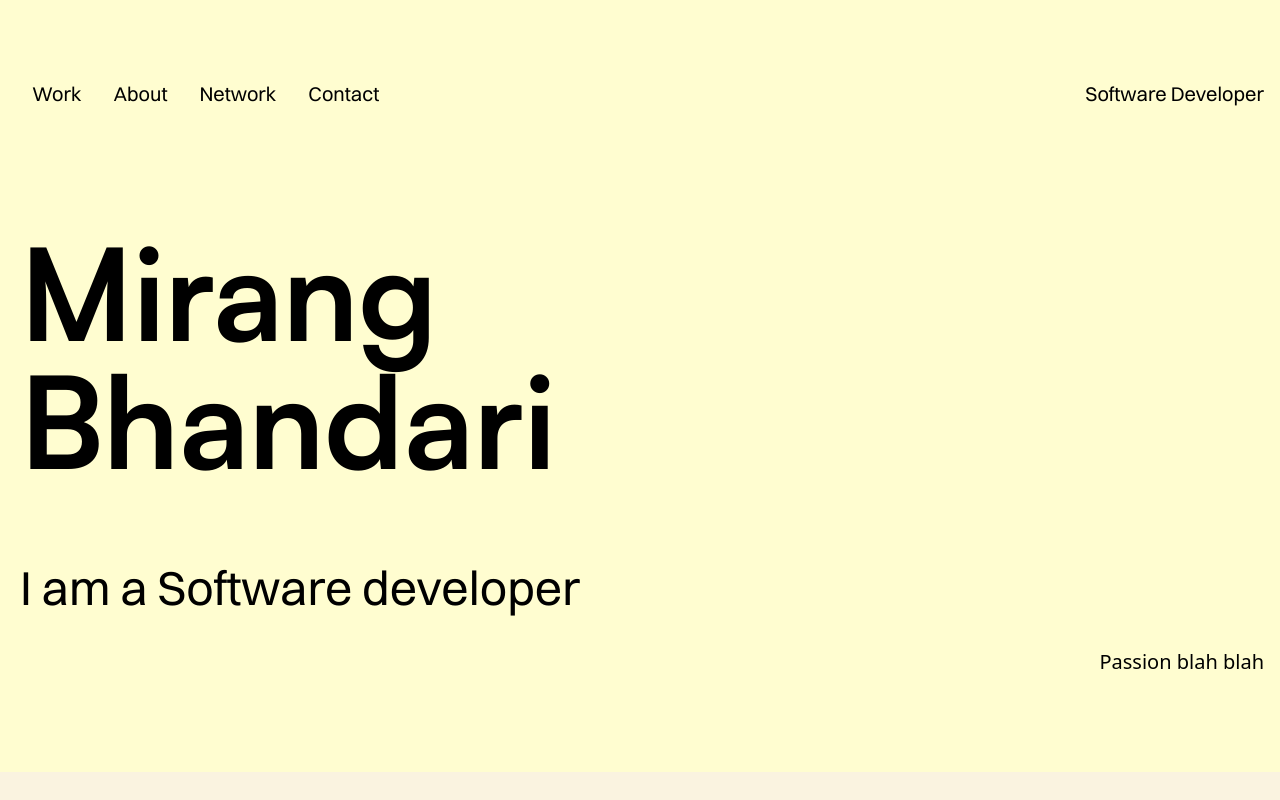
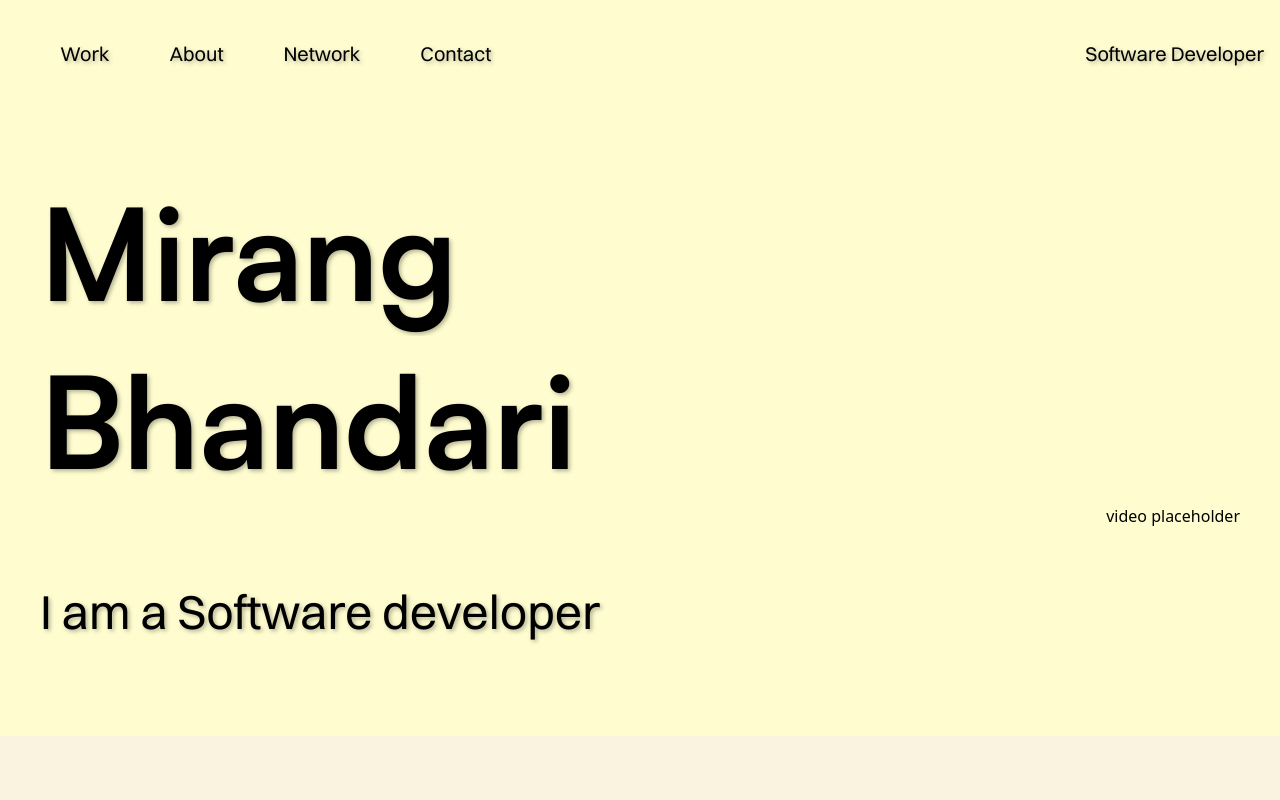
Before and after one commit to Bloodwingv2/My-Portfolio, a React (Vite) app: page / in a window 1280 px wide. Shown: the top 800 px of the page. Built offline with nearby package versions, Linux system fonts and the light colour scheme.

Commit message:
Added more placeholders for landing page

```diff
--- a/src/App.css
+++ b/src/App.css
@@ -1,4 +1,19 @@
 @import "tailwindcss";
+
+
+@layer utilities {
+  .text-shadow {
+    text-shadow: 2px 2px 4px rgba(0, 0, 0, 0.3);
+  }
+
+  .text-shadow-lg {
+    text-shadow: 4px 4px 8px rgba(0, 0, 0, 0.5);
+  }
+
+  .text-shadow-glow {
+    text-shadow: 0 0 10px rgba(255, 255, 255, 0.8);
+  }
+}
 
 /* Satoshi Font */
 @font-face {
--- a/src/App.tsx
+++ b/src/App.tsx
@@ -10,6 +10,36 @@ function App() {
   const landingText = ["a Software developer", "an Open-Source Contributor", "a Part-time Designer", "a Tech-Enthusiast"]; // Place holder
 
   useEffect(() => {
+
+    // Timeline for "Mirang Bhandari" - plays once
+    const onceTl = gsap.timeline({
+      ease: "power2.inOut",
+    });
+
+    // Scramble both lines simultaneously
+    onceTl.to("#scramble-first", {
+      scrambleText: {
+        text: "Mirang",
+        chars: "カタカナひらがな漢字ア",
+        speed: 1.0,
+        revealDelay: 0.3,
+        tweenLength: false,
+      },
+      duration: 2.0,
+      ease: "power1.inOut",
+    }, 0)
+    .to("#scramble-last", {
+      scrambleText: {
+        text: "Bhandari",
+        chars: "カタカナひらがな漢字ア",
+        speed: 1.0,
+        revealDelay: 0.3,
+        tweenLength: false,
+      },
+      duration: 2.0,
+      ease: "power1.inOut",
+    }, 0); // The 0 makes them animate at the same time
+
     const tl = gsap.timeline({
       id: "text-scramble",
       repeat: -1,
@@ -34,6 +64,7 @@ function App() {
     });
 
   return () => {
+    onceTl.kill();
     tl.kill();
   };
 }, []);
@@ -41,20 +72,21 @@ function App() {
   return (
     <main>
       <div>
-        <section className='w-full bg-[#FFFDD0] py-20'>
+        <section className='w-full bg-[#FFFDD0] py-10'>
           <div>
-            <ul className='font-switzer flex flex-row'>
-              <li className='gap-x-10 pl-8 text-xl'>Work</li>
-              <li className='gap-x-10 pl-8 text-xl'>About</li>
-              <li className='gap-x-10 pl-8 text-xl'>Network</li>
-              <li className='gap-x-10 pl-8 text-xl'>Contact</li>
-              <li className='gap-x-10 pl-8 text-xl ml-auto pr-4'>Software Developer</li>
+            <ul className='text-shadow font-switzer flex flex-row'>
+              <li className='gap-x-10 ml-15 text-xl'>Work</li>
+              <li className='gap-x-10 ml-15 text-xl'>About</li>
+              <li className='gap-x-10 ml-15 text-xl'>Network</li>
+              <li className='gap-x-10 ml-15 text-xl'>Contact</li>
+              <li className='gap-x-10 text-xl ml-auto mr-4'>Software Developer</li>
             </ul>
           </div>
           <div>
-            <p className='font-satoshi mt-25 font-bold text-9xl text-Black-300 text-left p-5'>Mirang<br></br>Bhandari</p>
-            <p className='font-switzer text-5xl text-shadow-black p-5 mt-10'>I am <span id = 'scramble-name' className='whitespace-nowrap'>Software Developer</span></p>
-            <p className='text-xl text-right p-4'>Passion blah blah</p>
+            <p id='scramble-first' className='ml-5 text-shadow font-satoshi mt-25 font-bold text-9xl text-Black-300 text-left p-5 overflow-hidden'>Mirang</p>
+            <p id='scramble-last' className='ml-5 text-shadow font-satoshi font-bold text-9xl text-Black-300 text-left p-5 overflow-hidden'>Bhandari</p>
+            <p className='text-right mr-10'>video placeholder</p>
+            <p className='ml-5 mb-10 text-shadow font-switzer text-5xl p-5 mt-10'>I am <span id = 'scramble-name' className='whitespace-nowrap'>Software Developer</span></p>
           </div>
         </section>
         <section className='w-full bg-[#FAF3E0] py-20'>
```
